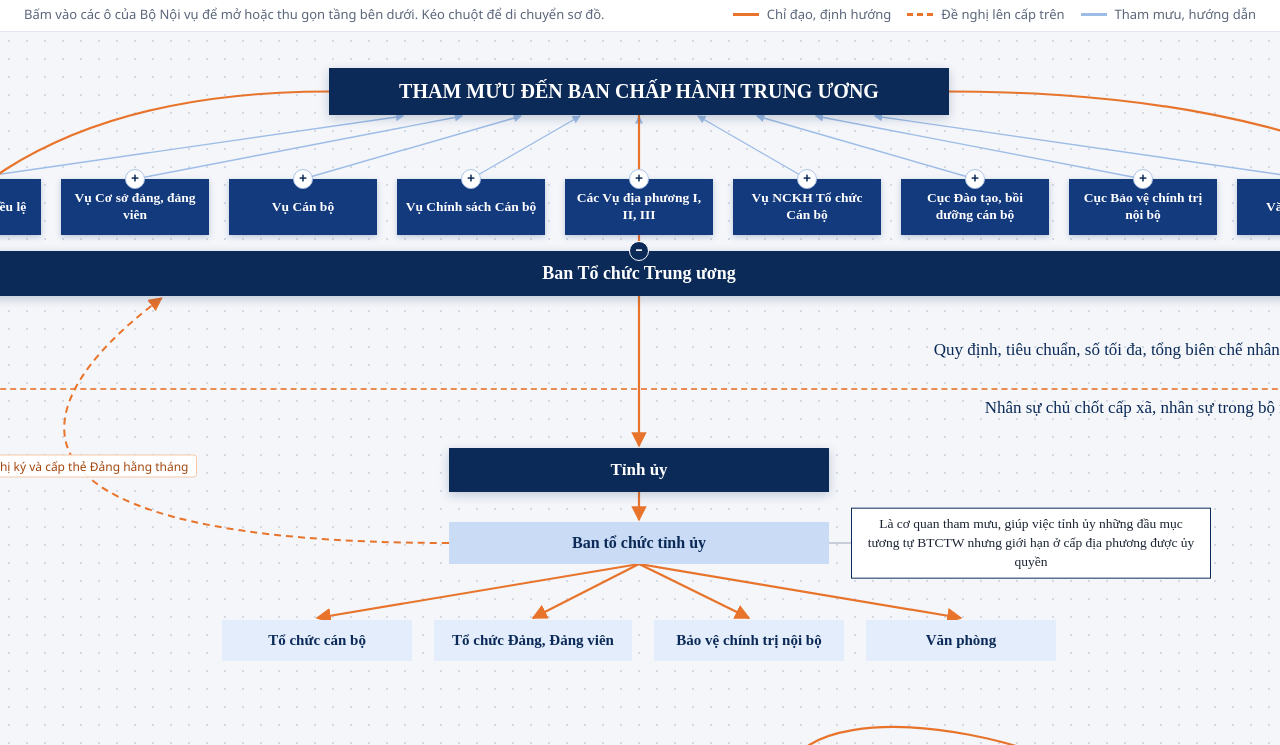
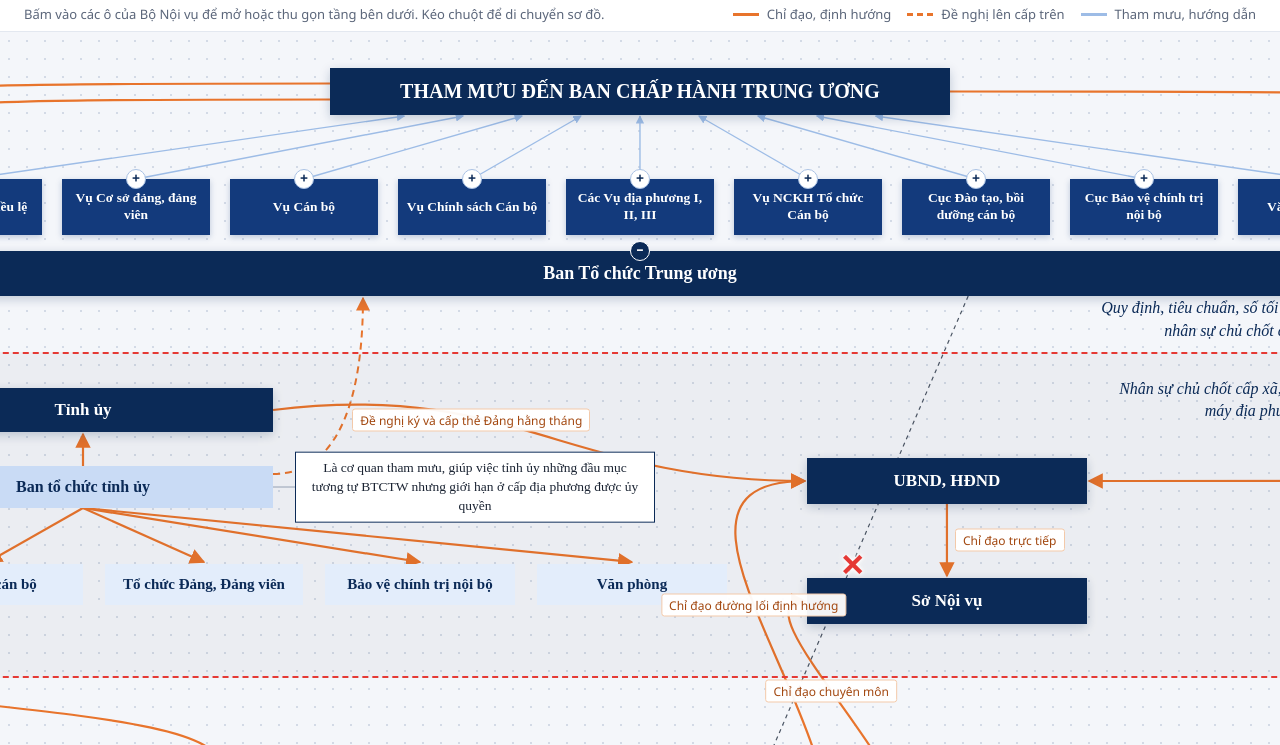
Before and after one commit to hpudangtapcode/bomaytochuc, a plain HTML site: page index.html in a window 1280 px wide. Shown: the part 55-800 px from the top of the page. Drawn offline with Linux system fonts and the light colour scheme.

Commit message:
Bộ máy tổ chức chính trị: thêm khung Địa phương, Sở Nội vụ; đổi tên hai thẻ
- Khung đỏ nét đứt Địa phương gồm Tỉnh ủy, Ban tổ chức tỉnh ủy, UBND/HĐND, Sở Nội vụ.
- Mũi tên mới: UBND → Sở Nội vụ, Bộ Nội vụ → Sở Nội vụ, Tỉnh ủy → UBND, đường ✕ giữa Ban TCTW và Bộ Nội vụ.
- Thẻ 1: Bộ máy tổ chức chính trị - BNV & BTCTW; thẻ 2: Phối hợp trong nội bộ BNV.

Co-Authored-By: Claude Opus 5.5 <noreply@anthropic.com>
Claude-Session: https://claude.ai/code/session_014hGVhF7T2m6T858ab7upgt

```diff
--- a/bao-quanh.js
+++ b/bao-quanh.js
@@ -66,6 +66,7 @@
   D.tinhUy.children.forEach((c) => $("m-btctu-children").appendChild(div("m-child", c)));
   $("m-cp-label").textContent = D.nhaNuoc.chinhPhu;
   $("m-ubnd").textContent = D.nhaNuoc.ubnd;
+  $("m-snv").textContent = D.nhaNuoc.soNoiVu;
 
   // ---- Vẽ mũi tên
   function box(el) {
@@ -88,13 +89,14 @@
     chidao: { stroke: ORANGE, width: 2.2, marker: "mk-o" },
     dexuat: { stroke: ORANGE, width: 2, dash: "7 5", marker: "mk-o" },
     thammuu: { stroke: TM, width: 1.4, marker: "mk-b" },
-    noi: { stroke: GREY, width: 1, marker: null }
+    noi: { stroke: GREY, width: 1, marker: null },
+    khong: { stroke: "#4B5563", width: 1.2, dash: "4 4", marker: null }
   };
 
   // p: 2 điểm (thẳng) hoặc 4 điểm (cong)
   function line(p, kind, label, labelClass) {
     const s = STYLE[kind];
-    const d = p.length === 2 ? `M${p[0].x},${p[0].y} L${p[1].x},${p[1].y}`
+    const d = p.d ? p.d : p.length === 2 ? `M${p[0].x},${p[0].y} L${p[1].x},${p[1].y}`
       : `M${p[0].x},${p[0].y} C${p[1].x},${p[1].y} ${p[2].x},${p[2].y} ${p[3].x},${p[3].y}`;
     const path = document.createElementNS(SVGNS, "path");
     path.setAttribute("d", d);
@@ -104,7 +106,7 @@
     if (s.marker) path.setAttribute("marker-end", `url(#${s.marker})`);
     svg.appendChild(path);
     if (label) {
-      const m = p.length === 2 ? P((p[0].x + p[1].x) / 2, (p[0].y + p[1].y) / 2) : bez(p, 0.5);
+      const m = p.mid ? p.mid : p.length === 2 ? P((p[0].x + p[1].x) / 2, (p[0].y + p[1].y) / 2) : bez(p, 0.5);
       const l = div("map-label" + (labelClass ? " " + labelClass : ""), label);
       l.style.left = m.x + "px";
       l.style.top = m.y + "px";
@@ -121,7 +123,8 @@
 
     const bch = box($("m-bch")), tctw = box($("m-tctw")), side = box($("m-side"));
     const tinh = box($("m-tinhuy")), btctu = box($("m-btctu")), note = box($("m-btctu-note"));
-    const cp = box($("m-cp")), ubnd = box($("m-ubnd"));
+    const cp = box($("m-cp")), ubnd = box($("m-ubnd")), snv = box($("m-snv"));
+    const dp = box($("m-dp")), pcTw = box($("m-pc-tw"));
     const rootEl = document.querySelector("#tree .lv1");
     const root = rootEl ? box(rootEl) : null;
 
@@ -139,10 +142,13 @@
     // Ban Tổ chức TW → Đảng viên
     line([P(tctw.r, tctw.cy), P(side.x - 2, side.cy)], "thammuu", D.tctw.side.label, "blue");
 
-    // Ban Chấp hành TW → Tỉnh ủy
-    line([P(tinh.cx, bch.b), P(tinh.cx, tinh.y - 2)], "chidao");
-    // Tỉnh ủy → Ban tổ chức tỉnh ủy → các bộ phận
-    line([P(btctu.cx, tinh.b), P(btctu.cx, btctu.y - 2)], "chidao");
+    // Ban Chấp hành TW → Tỉnh ủy (đi dọc mép trái, vào cạnh trái Tỉnh ủy)
+    {
+      const g = dp.x - 30, s = P(bch.x, bch.cy + 8), t = P(tinh.x - 2, tinh.cy);
+      line({ d: `M${s.x},${s.y} C${g},${s.y} ${g},${s.y} ${g},${s.y + 120} L${g},${t.y - 40} C${g},${t.y} ${g},${t.y} ${t.x},${t.y}` }, "chidao");
+    }
+    // Ban tổ chức tỉnh ủy → Tỉnh ủy; Ban tổ chức tỉnh ủy → các bộ phận
+    line([P(tinh.cx, btctu.y), P(tinh.cx, tinh.b + 2)], "chidao");
     line([P(btctu.r, btctu.cy), P(note.x, note.cy)], "noi");
     [...$("m-btctu-children").children].forEach((c) => {
       const b = box(c);
@@ -150,33 +156,49 @@
     });
     // Ban tổ chức tỉnh ủy → Ban Tổ chức TW: đề nghị
     {
-      const s = P(btctu.x, btctu.cy);
-      const t = P(tctw.w > 600 ? tctw.x + tctw.w * 0.18 : tctw.x + 24, tctw.b + 2);
-      const lx = Math.min(s.x, t.x) - 160;
-      line([s, P(lx, s.y), P(lx, t.y + 120), t], "dexuat", D.tinhUy.deNghi);
+      const s = P(btctu.r, btctu.y + 8);
+      const t = P(Math.min(Math.max(btctu.r + 90, tctw.x + 30), tctw.r - 30), tctw.b + 2);
+      line([s, P(s.x + 70, s.y), P(t.x, t.y + 90), t], "dexuat", D.tinhUy.deNghi, "side");
+    }
+    // Tỉnh ủy → UBND, HĐND
+    {
+      const s = P(tinh.r, tinh.cy), t = P(ubnd.x - 2, ubnd.cy), dx = (t.x - s.x) * 0.45;
+      line([s, P(s.x + dx, s.y - 30), P(t.x - dx, t.y), t], "chidao");
     }
 
-    // Ban Chấp hành TW → Bộ máy Chính phủ (vòng bên trái)
+    // Ban Chấp hành TW → Bộ máy Chính phủ (dọc mép trái, ngoài khung Địa phương)
     {
-      const left = Math.min(cp.x, tctw.x, bch.x) - 120;
-      const s = P(bch.x, bch.cy), t = P(cp.x + 70, cp.y - 2);
-      line([s, P(left, s.y), P(left + 20, t.y - 200), t], "chidao");
+      const g = dp.x - 70, s = P(bch.x, bch.cy - 8), t = P(cp.x + 70, cp.y - 2);
+      line({ d: `M${s.x},${s.y} C${g},${s.y} ${g},${s.y} ${g},${s.y + 120} L${g},${t.y - 120} C${g},${t.y - 50} ${t.x},${t.y - 70} ${t.x},${t.y}` }, "chidao");
     }
-    // Ban Chấp hành TW → UBND, HĐND (vòng bên phải)
+    // Ban Chấp hành TW → UBND, HĐND (dọc mép phải, vào cạnh phải UBND)
     {
-      const right = Math.max(ubnd.r, side.r, note.r, tctw.r) + 120;
-      const s = P(bch.r, bch.cy), t = P(ubnd.cx + 40, ubnd.y - 2);
-      line([s, P(right, s.y), P(right - 20, t.y - 200), t], "chidao");
+      const g = Math.max(dp.r, side.r, tctw.r) + 50, s = P(bch.r, bch.cy), t = P(ubnd.r + 2, ubnd.cy);
+      line({ d: `M${s.x},${s.y} C${g},${s.y} ${g},${s.y} ${g},${s.y + 120} L${g},${t.y - 40} C${g},${t.y} ${g},${t.y} ${t.x},${t.y}` }, "chidao");
     }
-    // Bộ máy Chính phủ → UBND, HĐND
-    {
-      const s = P(cp.r - 70, cp.y), t = P(ubnd.x + 50, ubnd.y - 2);
-      line([s, P(s.x + 30, s.y - 90), P(t.x - 30, t.y - 90), t], "chidao");
-    }
-    // Bộ Nội vụ → UBND, HĐND
+    // UBND, HĐND → Sở Nội vụ
+    line([P(ubnd.cx, ubnd.b), P(snv.cx, snv.y - 2)], "chidao", D.nhaNuoc.ubndToSnv, "side");
+
     if (root) {
-      const s = P(root.r, root.cy), t = P(ubnd.x - 2, ubnd.cy), dx = (t.x - s.x) * 0.4;
-      line([s, P(s.x + dx, s.y), P(t.x - dx, t.y), t], "chidao", D.nhaNuoc.chiDao);
+      // Bộ Nội vụ → UBND, HĐND và → Sở Nội vụ (đường tới UBND đi vòng ngoài, không cắt nhau)
+      {
+        const s = P(root.r - 130, root.y), t = P(ubnd.x - 2, ubnd.cy);
+        line([s, P(s.x, s.y - 140), P(t.x - 170, t.y), t], "chidao", D.nhaNuoc.bnvToUbnd);
+      }
+      {
+        const s = P(root.r - 50, root.y), t = P(snv.x - 2, snv.cy);
+        line([s, P(s.x, s.y - 70), P(t.x - 70, t.y), t], "chidao", D.nhaNuoc.bnvToSnv);
+      }
+      // Ban Tổ chức TW ✕ Bộ Nội vụ
+      {
+        const s = P(tctw.x + tctw.w * 0.72, tctw.b), t = P(root.cx + root.w * 0.15, root.y);
+        line([s, t], "khong");
+        const x = div("map-x", "✕");
+        x.title = D.nhaNuoc.khongTrucTiep;
+        x.style.left = (s.x + t.x) / 2 + "px";
+        x.style.top = (s.y + t.y) / 2 + "px";
+        labels.appendChild(x);
+      }
     }
   }
 
--- a/co-cau-data.js
+++ b/co-cau-data.js
@@ -177,9 +177,9 @@ window.BAO_QUANH = {
       { name: "Văn phòng Ban", desc: null }
     ],
     // mũi tên nhỏ bên phải thanh Ban Tổ chức Trung ương
-    side: { label: "Có văn bản hướng dẫn", name: "Đảng viên" }
+    side: { label: "Các văn bản hướng dẫn", name: "Đảng viên" }
   },
-  // chữ hai bên đường phân cấp Trung ương / Địa phương
+  // chữ ghi chú: cạnh Ban Tổ chức TW (cấp tỉnh) và trong khung Địa phương (cấp xã)
   phanCap: {
     trungUong: "Quy định, tiêu chuẩn, số tối đa, tổng biên chế nhân sự chủ chốt cấp tỉnh",
     diaPhuong: "Nhân sự chủ chốt cấp xã, nhân sự trong bộ máy địa phương"
@@ -194,6 +194,11 @@ window.BAO_QUANH = {
   nhaNuoc: {
     chinhPhu: "Bộ máy Chính phủ",
     ubnd: "UBND, HĐND",
-    chiDao: "Chỉ đạo đường lối định hướng" // mũi tên Bộ Nội vụ → UBND, HĐND
+    soNoiVu: "Sở Nội vụ",
+    ubndToSnv: "Chỉ đạo trực tiếp",           // UBND, HĐND → Sở Nội vụ
+    bnvToUbnd: "Chỉ đạo đường lối định hướng", // Bộ Nội vụ → UBND, HĐND
+    bnvToSnv: "Chỉ đạo chuyên môn",            // Bộ Nội vụ → Sở Nội vụ
+    // đường có dấu ✕ giữa Ban Tổ chức TW và Bộ Nội vụ
+    khongTrucTiep: "Không có quan hệ chỉ đạo trực tiếp"
   }
 };
--- a/index.html
+++ b/index.html
@@ -3,15 +3,15 @@
 <head>
   <meta charset="UTF-8">
   <meta name="viewport" content="width=device-width, initial-scale=1">
-  <title>Bộ máy tổ chức - Bộ Nội vụ</title>
-  <link rel="stylesheet" href="site.css?v=202611171010">
+  <title>Bộ máy tổ chức chính trị - BNV & BTCTW</title>
+  <link rel="stylesheet" href="site.css?v=202611250204">
 </head>
 <body>
   <header class="topbar">
     <div class="brand">Bộ Nội vụ</div>
     <nav class="tabs" role="tablist">
-      <button class="tab" role="tab" data-view="co-cau">Cơ cấu tổ chức</button>
-      <button class="tab" role="tab" data-view="phoi-hop">Phối hợp</button>
+      <button class="tab" role="tab" data-view="co-cau">Bộ máy tổ chức chính trị - BNV &amp; BTCTW</button>
+      <button class="tab" role="tab" data-view="phoi-hop">Phối hợp trong nội bộ BNV</button>
     </nav>
     <div class="tools" data-for="co-cau">
       <button id="open-all" class="btn solid">Mở tất cả</button>
@@ -43,17 +43,25 @@
               <div class="m-side" id="m-side"></div>
             </div>
           </div>
-          <div class="phan-cap">
-            <div class="pc-text pc-tw"><b>Trung ương</b><span id="m-pc-tw"></span></div>
-            <div class="pc-line"></div>
-            <div class="pc-text pc-dp"><b>Địa phương</b><span id="m-pc-dp"></span></div>
+        </section>
+
+        <!-- Khung Địa phương -->
+        <section class="dia-phuong" id="m-dp">
+          <div class="dp-left">
+            <div class="m-bar m-tinhuy" id="m-tinhuy"></div>
+            <div class="btctu-row">
+              <div class="m-light" id="m-btctu"></div>
+              <div class="m-note" id="m-btctu-note"></div>
+            </div>
+            <div class="btctu-children" id="m-btctu-children"></div>
           </div>
-          <div class="m-bar m-tinhuy" id="m-tinhuy"></div>
-          <div class="btctu-row">
-            <div class="m-light" id="m-btctu"></div>
-            <div class="m-note" id="m-btctu-note"></div>
+          <div class="dp-right">
+            <div class="pc-note pc-dp" id="m-pc-dp"></div>
+            <div class="m-bar m-ubnd" id="m-ubnd"></div>
+            <div class="m-bar m-snv" id="m-snv"></div>
           </div>
-          <div class="btctu-children" id="m-btctu-children"></div>
+          <div class="pc-note pc-tw" id="m-pc-tw"></div>
+          <div class="dp-title">Địa phương</div>
         </section>
 
         <!-- Khối Nhà nước -->
@@ -62,7 +70,6 @@
             <div class="m-cp-label" id="m-cp-label"></div>
             <div id="tree" class="tree"></div>
           </div>
-          <div class="m-bar m-ubnd" id="m-ubnd"></div>
         </section>
       </div>
     </main>
@@ -94,11 +101,11 @@
     </div>
   </section>
 
-  <script src="co-cau-data.js?v=202611171010"></script>
-  <script src="co-cau.js?v=202611171010"></script>
-  <script src="bao-quanh.js?v=202611171010"></script>
-  <script src="phoi-hop-data.js?v=202611171010"></script>
-  <script src="phoi-hop.js?v=202611171010"></script>
+  <script src="co-cau-data.js?v=202611250204"></script>
+  <script src="co-cau.js?v=202611250204"></script>
+  <script src="bao-quanh.js?v=202611250204"></script>
+  <script src="phoi-hop-data.js?v=202611250204"></script>
+  <script src="phoi-hop.js?v=202611250204"></script>
   <script>
   (function () {
     "use strict";
--- a/phoi-hop.js
+++ b/phoi-hop.js
@@ -272,7 +272,7 @@
   // ---- Khung chi tiết
   function renderDetail() {
     if (!sel) {
-      detail.innerHTML = `<h2>Phối hợp giữa các đơn vị</h2>
+      detail.innerHTML = `<h2>Phối hợp trong nội bộ BNV</h2>
         <p class="muted">Bấm vào một đơn vị để xem đơn vị đó phối hợp với ai. Mũi tên chỉ tới đơn vị hoặc khối liên quan, kèm nội dung phối hợp; các ô không liên quan được làm mờ.</p>
         <p class="muted">Bấm vào khối <b>Địa phương / Cấp dưới</b> hoặc <b>Cơ quan bộ ngang hàng</b> để xem tất cả đơn vị có quan hệ với khối đó.</p>
         <p class="muted"><em>Chữ nghiêng</em>: nội dung bổ sung. Esc để bỏ chọn.</p>`;
--- a/site.css
+++ b/site.css
@@ -333,3 +333,25 @@ button.m-unit:focus-visible, button.m-tctw:focus-visible { outline: 3px solid #8
 .m-tctw.open .toggle, .m-unit.open .toggle { background: var(--navy); border-color: #fff; color: #fff; }
 .m-desc.closed, .tctw-units.closed { display: none; }
 .m-desc.opening, .tctw-units.opening { animation: drop .22s ease-out; }
+
+/* Khung Địa phương */
+.pc-note { font: italic 16px/1.4 var(--font); color: var(--navy); }
+.pc-tw { position: absolute; right: 28px; bottom: calc(100% + 12px); width: 320px; text-align: center; }
+.dia-phuong {
+  position: relative; z-index: 1; align-self: stretch; margin-top: 56px;
+  border: 2px dashed #E53935; background: rgba(15,23,42,.035);
+  display: flex; justify-content: space-between; align-items: flex-start; gap: 80px;
+  padding: 34px 48px 52px;
+}
+.dp-left { display: flex; flex-direction: column; align-items: flex-start; }
+.dp-left .btctu-row { margin-top: 34px; }
+.dp-right { display: flex; flex-direction: column; align-items: center; gap: 74px; margin: 70px 300px 0 0; }
+.pc-dp { position: absolute; right: 28px; top: 24px; width: 300px; text-align: center; }
+.dp-title { position: absolute; right: 18px; bottom: 12px; color: #E53935; font: bold 18px var(--font); text-transform: uppercase; letter-spacing: .04em; }
+.m-ubnd, .m-snv { margin-top: 0; min-width: 280px; font-size: 17px; padding: 13px 24px; }
+.nhanuoc { margin-top: 90px; }
+.map-label.side { transform: translate(8px, -50%); }
+.map-x {
+  position: absolute; transform: translate(-50%, -50%); pointer-events: auto; cursor: help;
+  color: #E53935; font: bold 30px/1 var(--ui); text-shadow: 0 0 4px #fff, 0 0 4px #fff;
+}
```
Also changed, not shown: 1 other file.
